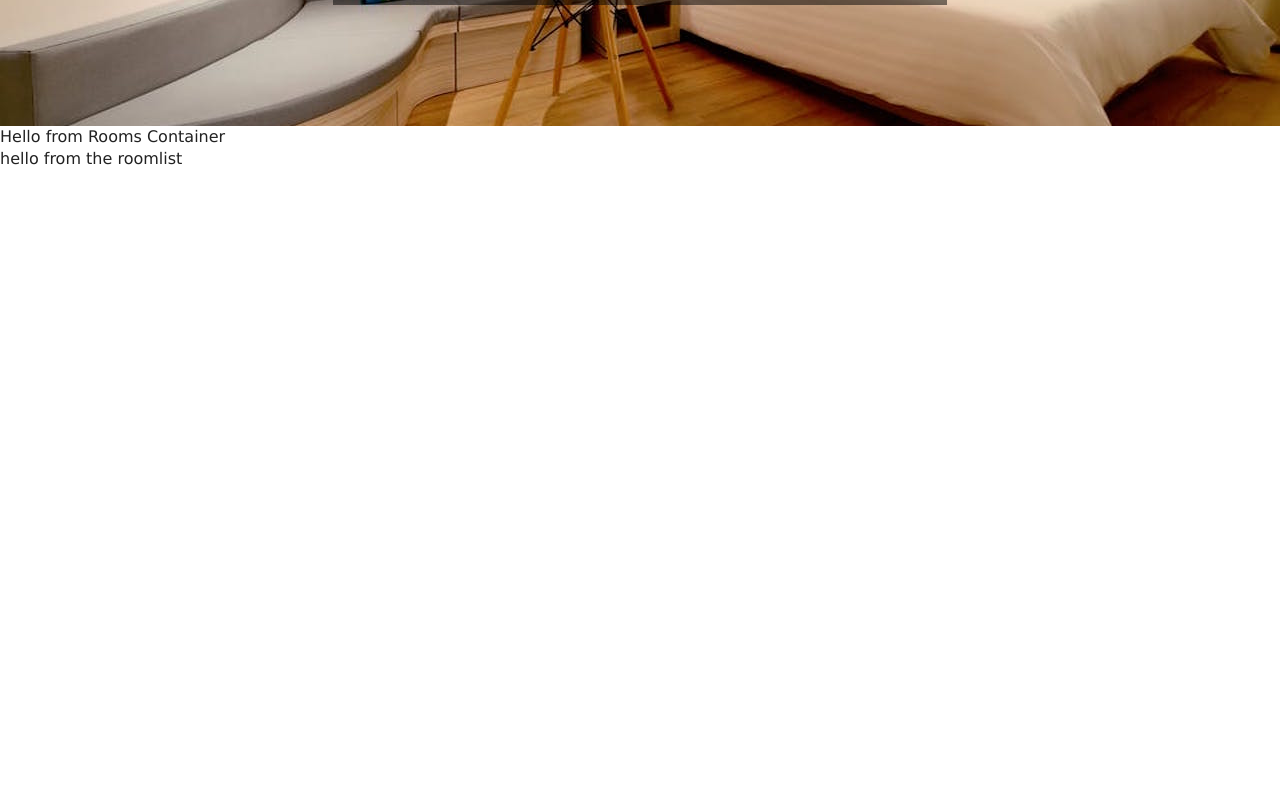
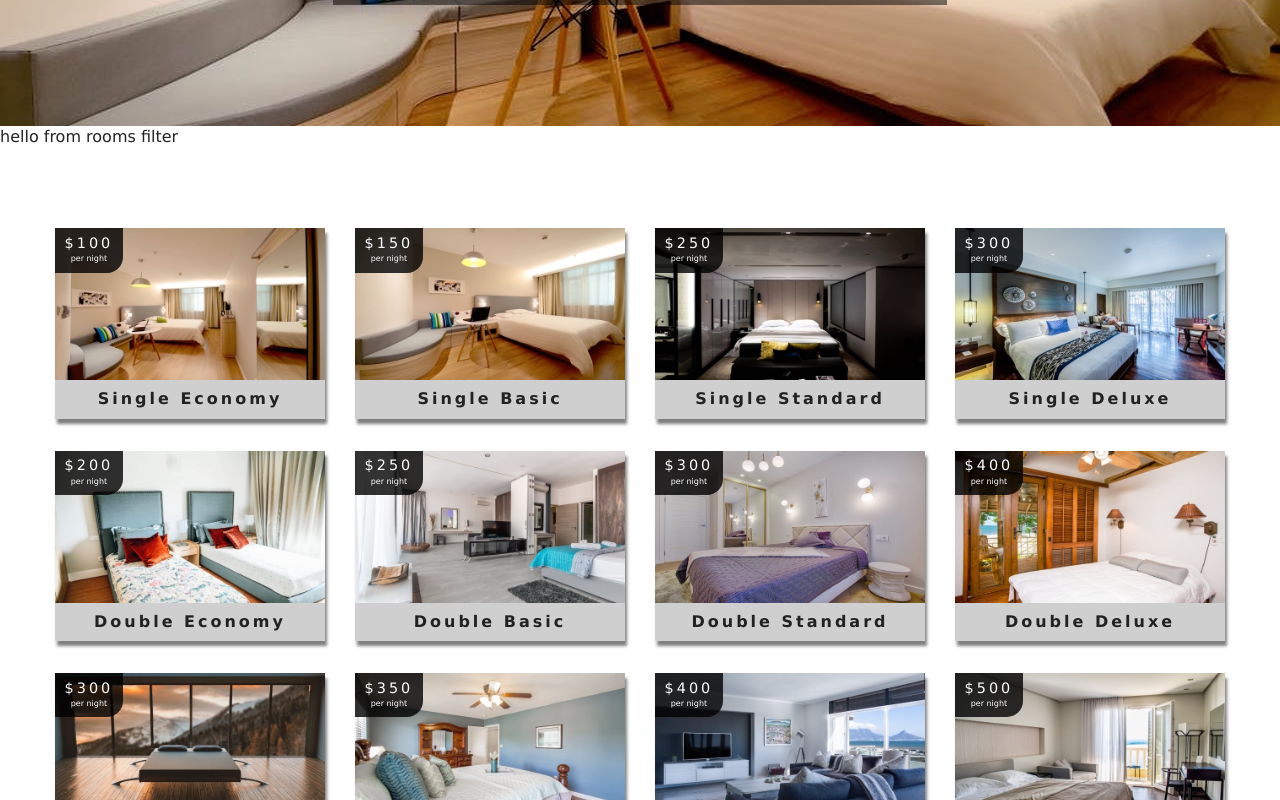
Before and after one commit to MarcusDLG/hotelresort, a React (Create React App) app: page /rooms in a window 1280 px wide. Shown: the part 420-1220 px from the top of the page. Before the commit the page ends 800 px from the top, so only its background shows below. Built offline with nearby package versions, Linux system fonts and the light colour scheme.

Commit message:
RoomList complete

```diff
--- a/src/Context.js
+++ b/src/Context.js
@@ -6,7 +6,7 @@
 class RoomProvider extends Component {
   state = {
     rooms: [],
-    sorted: [],
+    sortedRooms: [],
     featuredRooms: [],
     loading: true,
   };
@@ -49,4 +49,14 @@
 
 const RoomConsumer = RoomContext.Consumer;
 
+export function withRoomConsumer(Component) {
+  return function ConsumerWrapper(props) {
+    return (
+      <RoomConsumer>
+        {(value) => <Component {...props} context={value} />}
+      </RoomConsumer>
+    );
+  };
+}
+
 export { RoomProvider, RoomConsumer, RoomContext };
--- a/src/components/RoomsContainer.jsx
+++ b/src/components/RoomsContainer.jsx
@@ -1,15 +1,52 @@
 import React from "react";
 import RoomsFilter from "./RoomsFilter";
 import RoomsList from "./RoomsList";
+import { withRoomConsumer } from "../Context";
+import Loading from "./Loading";
 
-const RoomsContainer = () => {
+function RoomsContainer({ context }) {
+  const { loading, sortedRooms, rooms } = context;
+  if (loading) {
+    return <Loading />;
+  }
   return (
-    <div>
-      Hello from Rooms Container
-      <RoomsFilter />
-      <RoomsList />
-    </div>
+    <>
+      <div>
+        <RoomsFilter rooms={rooms} />
+        <RoomsList rooms={sortedRooms} />
+      </div>
+    </>
   );
-};
+}
+export default withRoomConsumer(RoomsContainer);
 
-export default RoomsContainer;
+// import React from "react";
+// import RoomsFilter from "./RoomsFilter";
+// import RoomsList from "./RoomsList";
+// import { RoomConsumer } from "../Context";
+// import Loading from "./Loading";
+
+// const RoomsContainer = () => {
+//   return (
+//     <RoomConsumer>
+//       {(value) => {
+//         console.log(value);
+//         const { loading, sortedRooms, rooms } = value;
+//         if (loading) {
+//           return <Loading />;
+//         }
+//         return (
+//           <>
+//             <div>
+//               Hello from Rooms Container
+//               <RoomsFilter rooms={rooms} />
+//               <RoomsList sortedRooms={sortedRooms} />
+//             </div>
+//           </>
+//         );
+//       }}
+//     </RoomConsumer>
+//   );
+// };
+
+// export default RoomsContainer;
--- a/src/components/RoomsFilter.jsx
+++ b/src/components/RoomsFilter.jsx
@@ -1,7 +1,7 @@
 import React from "react";
 
 const RoomsFilter = () => {
-  return <div></div>;
+  return <div>hello from rooms filter</div>;
 };
 
 export default RoomsFilter;
--- a/src/components/RoomsList.jsx
+++ b/src/components/RoomsList.jsx
@@ -1,7 +1,25 @@
 import React from "react";
+import Room from "./Room";
 
-const RoomsList = () => {
-  return <div>hello from the roomlist</div>;
+const RoomsList = ({ rooms }) => {
+  if (rooms.length === 0) {
+    return (
+      <div className="empty-search">
+        <h3>Unfortunately, no rooms meet your criteria</h3>
+      </div>
+    );
+  }
+  return (
+    <>
+      <section className="roomslist">
+        <div className="roomslist-center">
+          {rooms.map((item) => {
+            return <Room key={item.id} room={item} />;
+          })}
+        </div>
+      </section>
+    </>
+  );
 };
 
 export default RoomsList;
--- a/src/pages/Rooms.jsx
+++ b/src/pages/Rooms.jsx
@@ -14,7 +14,7 @@
           </Link>
         </Banner>
       </Hero>
-      <RoomsContainer></RoomsContainer>
+      <RoomsContainer />
     </>
   );
 };
--- a/src/pages/SingleRoom.jsx
+++ b/src/pages/SingleRoom.jsx
@@ -1,6 +1,5 @@
 import React, { Component } from "react";
 import defaultBcg from "../images/room-1.jpeg";
-import Hero from "../components/Hero";
 import Banner from "../components/Banner";
 import { Link } from "react-router-dom";
 import { RoomContext } from "../Context";
@@ -65,7 +64,7 @@
             <article className="info">
               <h3>Information:</h3>
               <h6>price: ${price}</h6>
-              <h6>size: {price}SqFt.</h6>
+              <h6>size: {size}SqFt.</h6>
               <h6>
                 Max Capacity:{" "}
                 {capacity > 1 ? `${capacity} people` : `${capacity} person`}
```
